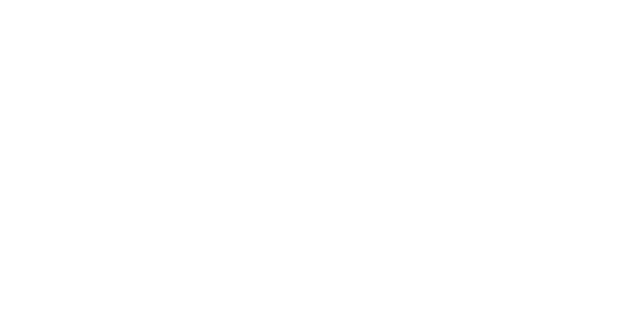
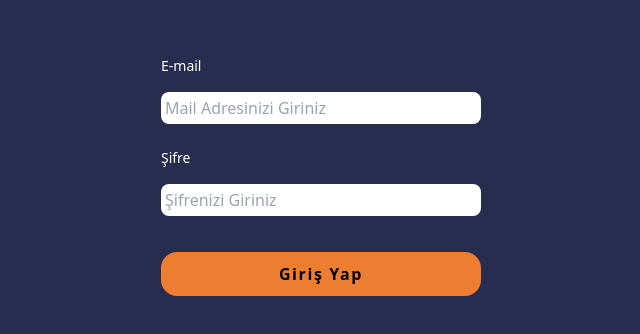
Before and after one commit to fatmab0lat/bookstore, a React (Vite) app: page /login in a window 1280 px wide. Before the commit this address had no page. Shown: the part 224-558 px from the top of the page, without its empty margins (319-959 px from the left). Built offline with nearby package versions, Linux system fonts and the light colour scheme; the HTML template or start-up script is replaced by a standard one.

Commit message:
login page

```diff
--- a/src/App.jsx
+++ b/src/App.jsx
@@ -1,5 +1,7 @@
 import Home from "./components/Home";
+import Login from "./components/Login";
 import SignUp from "./components/SignUp";
+
 import { Routes, Route } from "react-router-dom";
 
 function App() {
@@ -8,6 +10,7 @@ function App() {
       <Routes>
         <Route path="/" element={<Home />} />
         <Route path="/signUp" element={<SignUp />} />
+        <Route path="/login" element={<Login/>} />
         {/* <Route path="/" element={<Home/>}/> */}
       </Routes>
     </>
--- a/src/components/Home.jsx
+++ b/src/components/Home.jsx
@@ -6,7 +6,9 @@ function Home() {
   const navigateToSignUp = () => {
     navigate("/signUp");
   };
-  /*deneme*/
+  const navigateToLogin = () => {
+    navigate("/login");
+  };
   return (
     <div className="h-screen w-screen">
       {/* NAVBAR START */}
@@ -45,7 +47,9 @@ function Home() {
           >
             Üye Ol
           </button>
-          <button className="border-2 border-navbar bg-navbar hover:bg-red-600 hover:border-red-600 hover:scale-110  text-white pt-1 pb-1 pl-5 pr-5 rounded-xl ml-3 text-sm">
+          <button
+          onClick={navigateToLogin}
+          className="border-2 border-navbar bg-navbar hover:bg-red-600 hover:border-red-600 hover:scale-110  text-white pt-1 pb-1 pl-5 pr-5 rounded-xl ml-3 text-sm">
             Giriş Yap
           </button>
         </div>
--- /dev/null
+++ b/src/components/Login.jsx
@@ -0,0 +1,64 @@
+import React from "react";
+import {Formik} from "formik";
+import * as yup from "yup";
+
+const validationSchema = yup.object().shape({
+    email: yup.string().email('Geçerli bir e-posta girin').required('E-posta alanı zorunludur'),
+    password: yup.string().required('Şifre alanı zorunludur'),
+});
+
+function Login(){
+
+    const handleLogin = (values) => {
+        console.log(values)
+    };
+
+    return(
+        <div className="h-screen w-screen bg-loginBack">
+                <Formik
+                  initialValues={{ email: '', password: '' }}
+                  onSubmit={handleLogin}
+                  validationSchema={validationSchema} >
+                {({ values, handleChange, handleSubmit, errors, touched }) => (
+                <form className="w-screen h-screen flex flex-col items-center justify-center text-slate-100" onSubmit={handleSubmit}>
+                    <div className="mb-4">
+                        <label className="block text-white text-sm font-medium mb-2">
+                            E-mail
+                        </label>
+                        <input
+                          type="text"
+                          name="email"
+                          className="text-black rounded-lg p-1 w-80 mt-2 mb-2 items-center"
+                          placeholder="Mail Adresinizi Giriniz"
+                          value={values.email}
+                          onChange={handleChange}
+                        />
+                        {touched.email && errors.email && <div className="error text-red-600 text-xs">{errors.email}</div>}
+                    </div>
+                    <div className="mb-4">
+                         <label className="block text-white text-sm font-medium mb-2">
+                             Şifre
+                         </label>
+                         <input
+                           type="password"
+                           name="password"
+                           className="text-black rounded-lg p-1 w-80 mt-2 mb-2 items-center"
+                           placeholder="Şifrenizi Giriniz"
+                           value={values.password}
+                            onChange={handleChange}
+                          />
+                          {touched.password && errors.password && <div className="error text-red-600 text-xs">{errors.password}</div>}
+                    </div>
+                    <button
+
+                    className="border-2 border-title bg-title text-black pt-2 pb-2 pl-6 pr-6 rounded-2xl w-80 disabled:opacity-40 disabled:scale-100 mt-3 hover:scale-105 hover:delay-250 font-bold tracking-widest"
+                    type="submit">
+                          Giriş Yap
+                    </button>
+                </form>
+                )}
+                </Formik>
+        </div>
+    );
+}
+export default Login;
--- a/tailwind.config.js
+++ b/tailwind.config.js
@@ -7,6 +7,7 @@ export default {
         title: "#ED7D31",
         navbar: "#241468",
         signUpback: "#282D4F",
+        loginBack: "#282D4F",
       },
     },
   },
```
